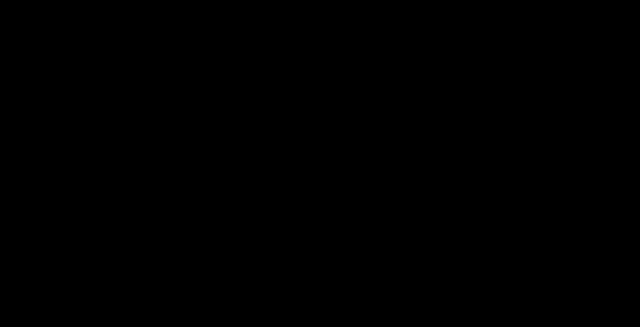
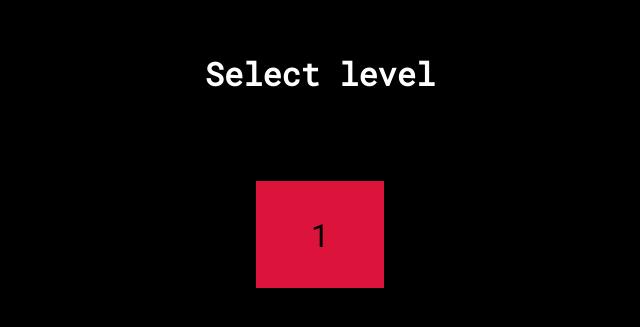
Before and after one commit to ivicicm/cube-man, a React app: page /levels in a window 1280 px wide. Shown: the part 129-456 px from the top of the page, without its empty margins (320-960 px from the left). Built offline with nearby package versions, Linux system fonts and the light colour scheme.

Commit message:
+ game menu completed

```diff
--- a/src/App.tsx
+++ b/src/App.tsx
@@ -1,7 +1,8 @@
-import React from 'react';
+import React, { useState } from 'react';
 import level from './levels/1.txt'
 import GameLevel from './components/GameLevel'
 import Intro from './components/Intro'
+import SelectLevel from './components/LevelSelect'
 import {
     BrowserRouter as Router,
     Switch,
@@ -12,19 +13,32 @@ const App = function App() {
 
   let levels = [
       level,
-      "other level"
   ]
+  let [levelCount, setLevelCount] = useState(() => {
+    let storageLevelCount = window.localStorage.getItem('levelCount');
+    if(storageLevelCount) {
+        let parsedCount = parseInt(storageLevelCount)
+        if(!isNaN(parsedCount) && levels.length >= parsedCount)
+            return parsedCount
+    }
+    return 1
+  })
+
+  function passedSetLevelCount(count: number) {
+    window.localStorage.setItem('levelCount', count.toString());
+    setLevelCount(count)
+  }
 
   return (
     <Router>
         <Switch>
           {levels.map((l,index) =>
             <Route path={"/levels/" + (index + 1)} key={index}>
-                <GameLevel gameChart={l} isLast={index === levels.length - 1}/>
+                <GameLevel setLevelCount={passedSetLevelCount} level={index + 1} gameChart={l} isLast={index === levels.length - 1}/>
             </Route>
           )}
           <Route path="/levels">
-            levels
+            <SelectLevel levelCount={levelCount}/>
           </Route>
           <Route path="/">
             <Intro/>
--- a/src/components/GameLevel.module.css
+++ b/src/components/GameLevel.module.css
@@ -27,5 +27,6 @@
     text-align: center;
     font-size: 2em;
     font-weight: bold;
-
+    margin: 1em 1em;
+    margin-bottom: 2em;
 }
--- a/src/components/GameLevel.tsx
+++ b/src/components/GameLevel.tsx
@@ -4,6 +4,7 @@ import Controller from '../control/Controller'
 import Tile from './Tile'
 import { GameObject, GameModel } from '../model';
 import Modal from 'react-modal';
+import { useHistory } from 'react-router-dom';
 
 const modalStyles = {
   content : {
@@ -22,11 +23,12 @@ const modalStyles = {
   }
 };
 
-const GameLevel : React.FunctionComponent<{ gameChart: string, isLast: boolean }> = function GameLevel(props) {
+const GameLevel : React.FunctionComponent<{ gameChart: string, isLast: boolean, setLevelCount: (x: number) => void, level: number}> = function GameLevel(props) {
   const [model, setModel] = useState(new GameModel(1,1)) // only temporary before real model is set from controller
   const [controller] = useState(() => new Controller(props.gameChart, setImmutableModel, gameEnd))
   const [modalOpen, setModalOpen] = useState(false)
   const [state, setState] = useState<'playing' | 'won' | 'lost'>('playing')
+  const history = useHistory()
 
   function setImmutableModel(m: GameModel) {
     setModel(m)
@@ -39,6 +41,11 @@ const GameLevel : React.FunctionComponent<{ gameChart: string, isLast: boolean }
 
   function escPressed() {
     setModalOpen(!modalOpen)
+  }
+
+  function nextLevel() {
+    props.setLevelCount(props.level + 1)
+    history.push((props.level + 1).toString())
   }
 
   useEffect(() => {
@@ -95,11 +102,14 @@ const GameLevel : React.FunctionComponent<{ gameChart: string, isLast: boolean }
       </div>
       <Modal isOpen={modalOpen} style={modalStyles} onRequestClose={state === 'playing' ? (() => setModalOpen(false)) : undefined}>
             {state !== 'playing' &&
-              <p className={styles.endGameText}>{state === 'won' ? 'Level completed' : 'Character died'}</p>
+              <p className={styles.endGameText}>{
+                state === 'won' ?
+                (props.isLast ? 'All levels currently in the game completed!' : 'Level completed')
+                : 'Character died'}</p>
             }
-            {state === 'won' && !props.isLast && <div className={styles.menuButton}>Next level</div>}
-            <div className={styles.menuButton}>Restart</div>
-            <div className={styles.menuButton}>To Menu</div>
+            {state === 'won' && !props.isLast && <div className={styles.menuButton} onClick={nextLevel}>Next level</div>}
+            <div className={styles.menuButton} onClick={() => history.go(0)}>Restart</div>
+            <div className={styles.menuButton} onClick={() => history.push('/levels')}>To Menu</div>
             {state === 'playing' && <div className={`${styles.menuButton} ${styles.cancelButton}`} onClick={() => setModalOpen(false)}>Cancel</div>}
       </Modal>
     </div>
--- a/src/components/Intro.module.css
+++ b/src/components/Intro.module.css
@@ -1,4 +1,4 @@
-@import url('https://fonts.googleapis.com/css2?family=Cinzel:wght@500&display=swap');
+/* @import url('https://fonts.googleapis.com/css2?family=Cinzel:wght@500&display=swap'); */
 
 .container {
     display: flex;
--- /dev/null
+++ b/src/components/LevelSelect.module.css
@@ -0,0 +1,29 @@
+.container {
+    margin-top: 20vh;
+    display: flex;
+    flex-direction: column;
+    align-items: center;
+}
+
+.selectLevel {
+    color: white;
+    font-size: 2em;
+    /* font-family: 'Cinzel', serif; */
+}
+
+.levelContainer {
+    display: flex;
+    flex-flow: row wrap;
+    margin: 2em;
+}
+
+.level {
+    color: black;
+    background-color: crimson;
+    width: 4em;
+    text-align: center;
+    padding: 1em 0;
+    font-size: 2em;
+    margin: 1em;
+    text-decoration: none;
+}
--- /dev/null
+++ b/src/components/LevelSelect.tsx
@@ -0,0 +1,24 @@
+import React from 'react';
+import styles from './LevelSelect.module.css'
+import { Link } from "react-router-dom";
+
+const LevelSelect :  React.FunctionComponent<{ levelCount: number }> = function LevelSelect({ levelCount }) {
+
+    let levels: JSX.Element[] = []
+    for(let i = 1; i <= levelCount; i++) {
+        levels.push(
+            <Link className={styles.level} to={"/levels/" + i} key={i}>{i}</Link>
+        )
+    }
+
+    return (
+        <div className={styles.container}>
+            <h1 className={styles.selectLevel}>Select level</h1>
+            <div className={styles.levelContainer} >
+                {levels}
+            </div>
+        </div>
+    );
+}
+
+export default LevelSelect;
```
